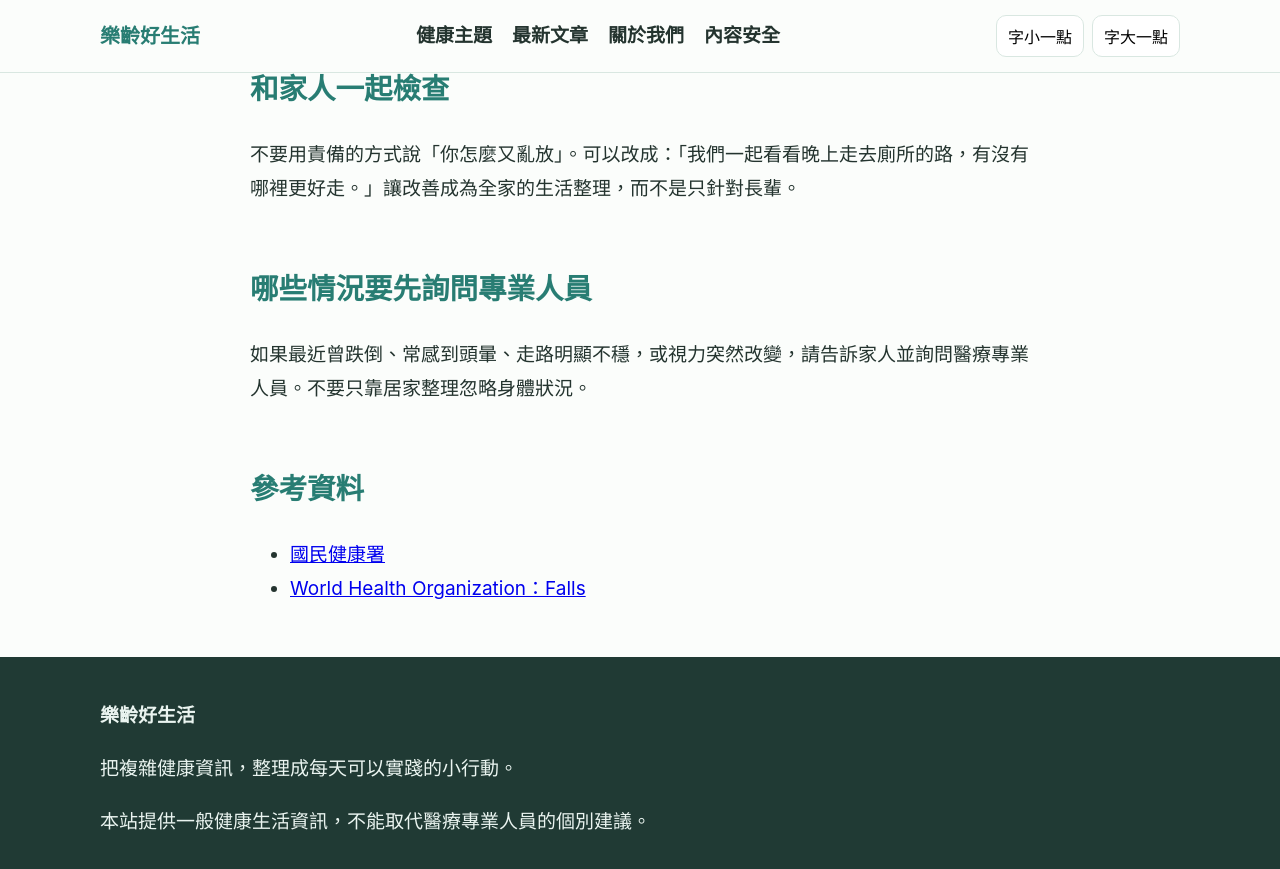
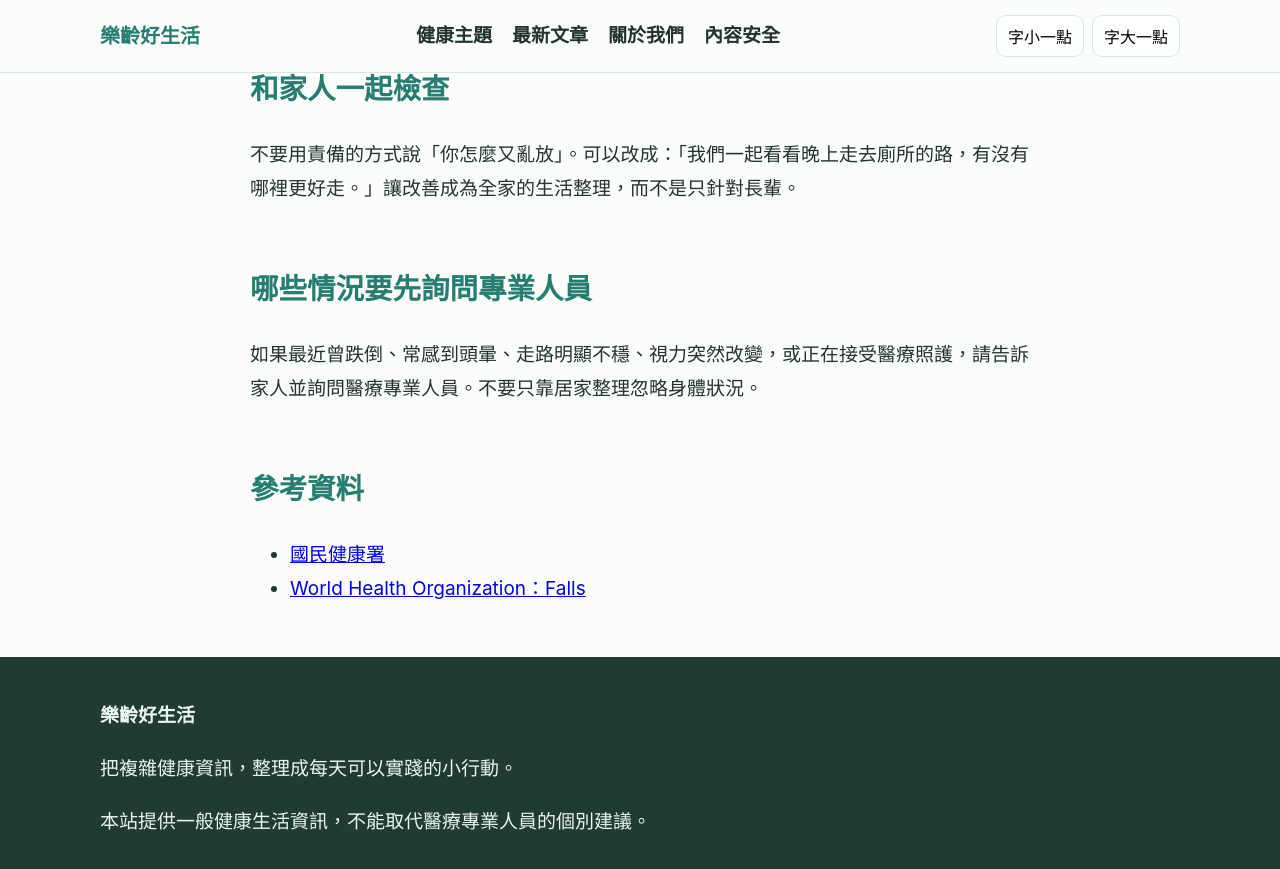
Before and after one commit to honorlin/senior-health-life, a Jekyll site: the page built from _posts/2026-08-19-start-with-a-safer-home.md, in a window 1280 px wide and 900 px high, scrolled down 1465 px. Shown: the top 869 px of the window. Built offline with Jekyll 4.4.1, drawn with Linux system fonts in a browser that asks for light colours.

Commit message:
fix: use neutral wording in safety guidance

```diff
--- a/_posts/2026-08-19-start-with-a-safer-home.md
+++ b/_posts/2026-08-19-start-with-a-safer-home.md
@@ -45,7 +45,7 @@ sources:
 
 ## 哪些情況要先詢問專業人員
 
-如果最近曾跌倒、常感到頭暈、走路明顯不穩，或視力突然改變，請告訴家人並詢問醫療專業人員。不要只靠居家整理忽略身體狀況。
+如果最近曾跌倒、常感到頭暈、走路明顯不穩、視力突然改變，或正在接受醫療照護，請告訴家人並詢問醫療專業人員。不要只靠居家整理忽略身體狀況。
 
 ## 參考資料
 
```
